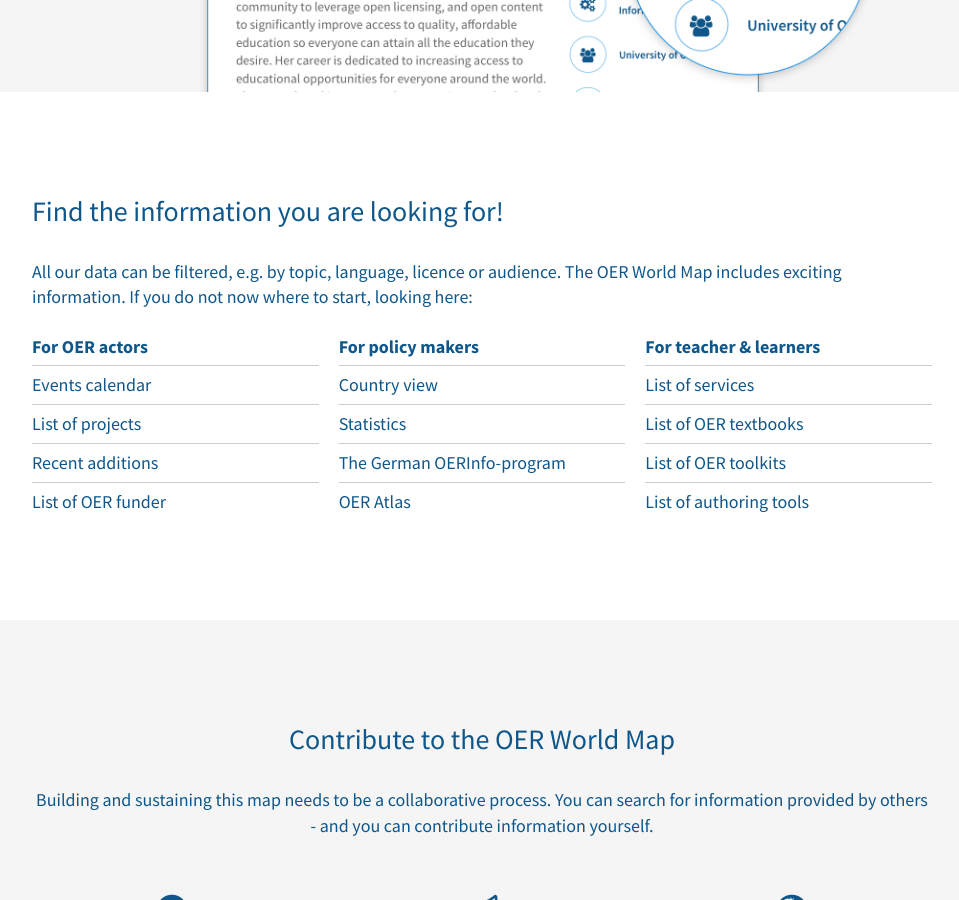
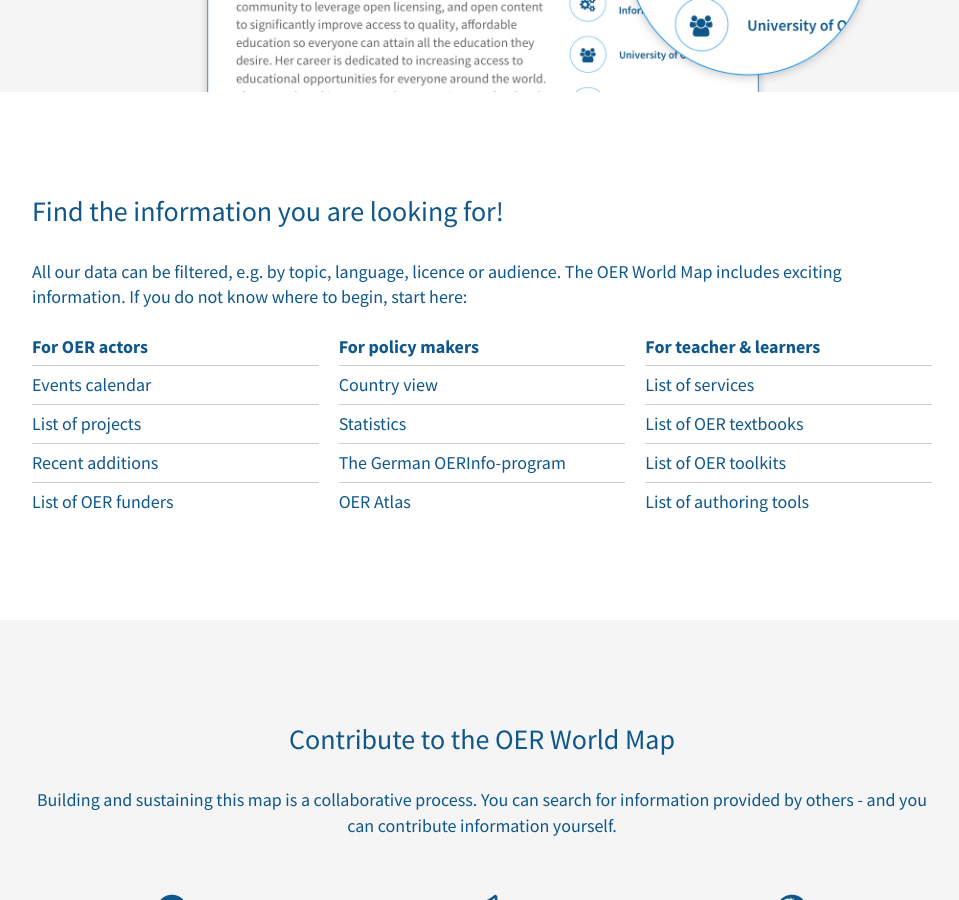
Before and after one commit to hbz/oerworldmap-static, a Jekyll site: the page built from index.html, in a window 1280 px wide and 900 px high, scrolled down 2874 px. Shown: the whole window, without its empty margins (158-1117 px from the left). Built offline with Jekyll 4.4.1, drawn with Linux system fonts in a browser that asks for light colours; nearby versions of some CDN libraries; comment, search, counter and statistics services are not loaded; a style sheet for code colours, icons or effects is not loaded.

Commit message:
fix typos

```diff
--- a/_includes/_landingpage/contribute.html
+++ b/_includes/_landingpage/contribute.html
@@ -1,6 +1,6 @@
 <h3>Contribute to the OER World Map</h3>
 
-<p style="margin-bottom: 3em;">Building and sustaining this map needs to be a collaborative process. You can search for information provided by others - and you can contribute information yourself.</p>
+<p style="margin-bottom: 3em;">Building and sustaining this map is a collaborative process. You can search for information provided by others - and you can contribute information yourself.</p>
 
 <div class="row gutter-30" style="margin-bottom: 2.5em;">
   <div class="col">
--- a/_includes/_landingpage/examples.html
+++ b/_includes/_landingpage/examples.html
@@ -3,7 +3,7 @@
   <div>
     <div class="inner">
       <h3>Setup a personal profile</h3>
-      <p style="margin-bottom: 3em;">With the registration, you can setup a public personal profile. This allows you to show your role in the global OER movement – e.g. by sharing projects you are participating in, events you attend and any skills or  subjects you’re specialized in. If you're new to open education you can share information about the kind of connections you would like to make.</p>
+      <p style="margin-bottom: 3em;">With the registration, you can setup a public personal profile. This allows you to show your role in the global OER movement – e.g. by sharing projects you are participating in, events you attend and any skills or subjects you’re specialized in. If you're new to open education you can share information about the kind of connections you would like to make.</p>
       <img class="display-block width-100" src="{{ site.baseurl }}/assets/img/landingpage/examples-setup-profile.png" />
     </div>
   </div>
@@ -19,7 +19,7 @@
   <div>
     <div class="inner">
       <h3>Discover the OER movement in your country</h3>
-      <p style="margin-bottom: 3em;">Clicking on a country on the map, makes you switch to the country view which, showsing everything going on there OER wise. and also shows you  You can also find country specific reports here.</p>
+      <p style="margin-bottom: 3em;">Clicking on a country on the map, makes you switch to the country view, which shows everything going on there OER wise. You can also find country specific reports here.</p>
       <img class="display-block width-100" src="{{ site.baseurl }}/assets/img/landingpage/examples-discover-country.png" />
     </div>
   </div>
--- a/_includes/_landingpage/find.html
+++ b/_includes/_landingpage/find.html
@@ -1,7 +1,7 @@
 <h3>Find the information you are looking for!</h3>
 
 <p>
-  All our data can be filtered, e.g. by topic, language, licence or audience. The OER World Map includes exciting information. If you do not now where to start, looking here:
+  All our data can be filtered, e.g. by topic, language, licence or audience. The OER World Map includes exciting information. If you do not know where to begin, start here:
 </p>
 
 <div class="row">
@@ -12,7 +12,7 @@
       <li><a href="/resource/?q=&filter.about.%40type=Event">Events calendar</a></li>
       <li><a href="/resource/?q=&filter.about.%40type=Action">List of projects</a></li>
       <li><a href="/feed/">Recent additions</a></li>
-      <li><a href="/resource/?q=&filter.about.keywords=oer+funder">List of OER funder</a></li>
+      <li><a href="/resource/?q=&filter.about.keywords=oer+funder">List of OER funders</a></li>
     </ul>
   </div>
 
```
